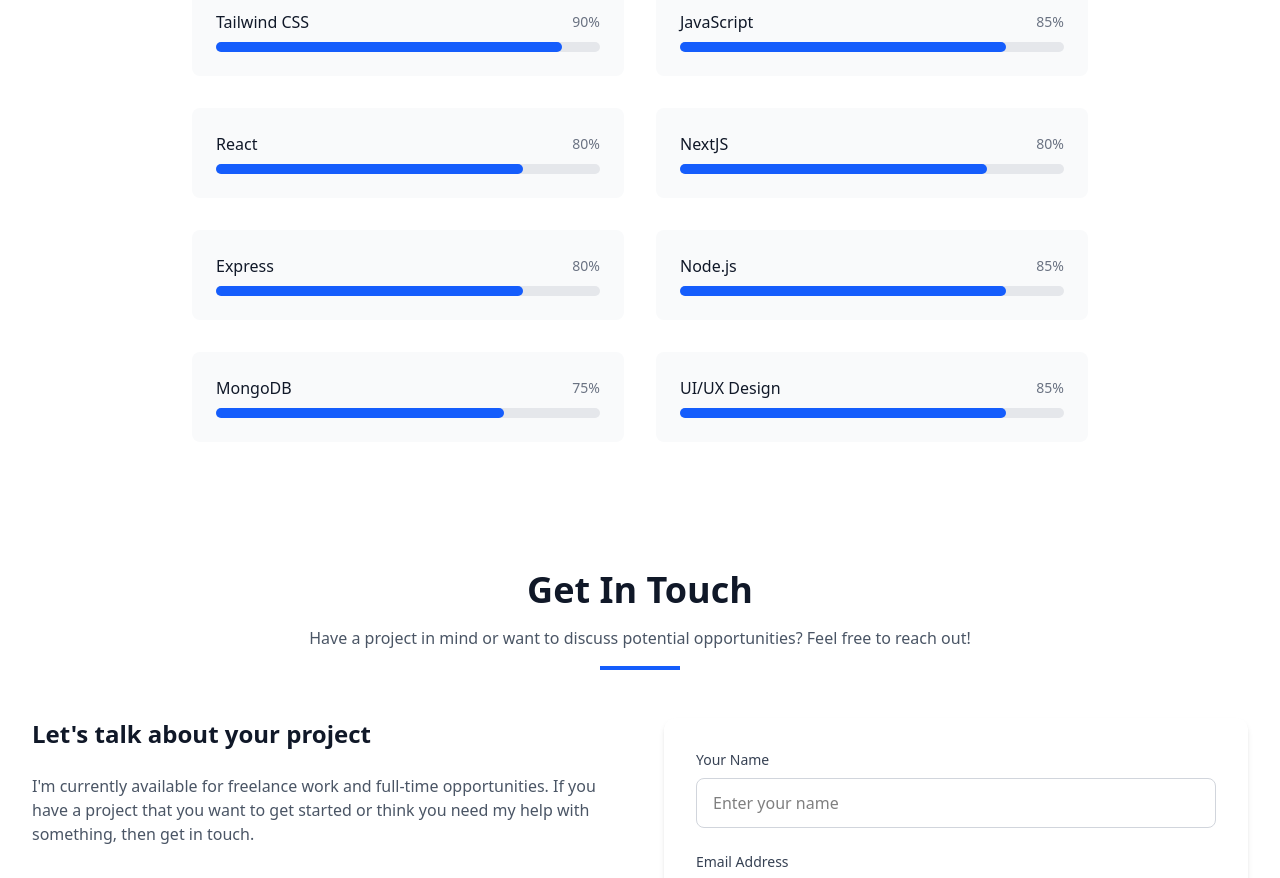
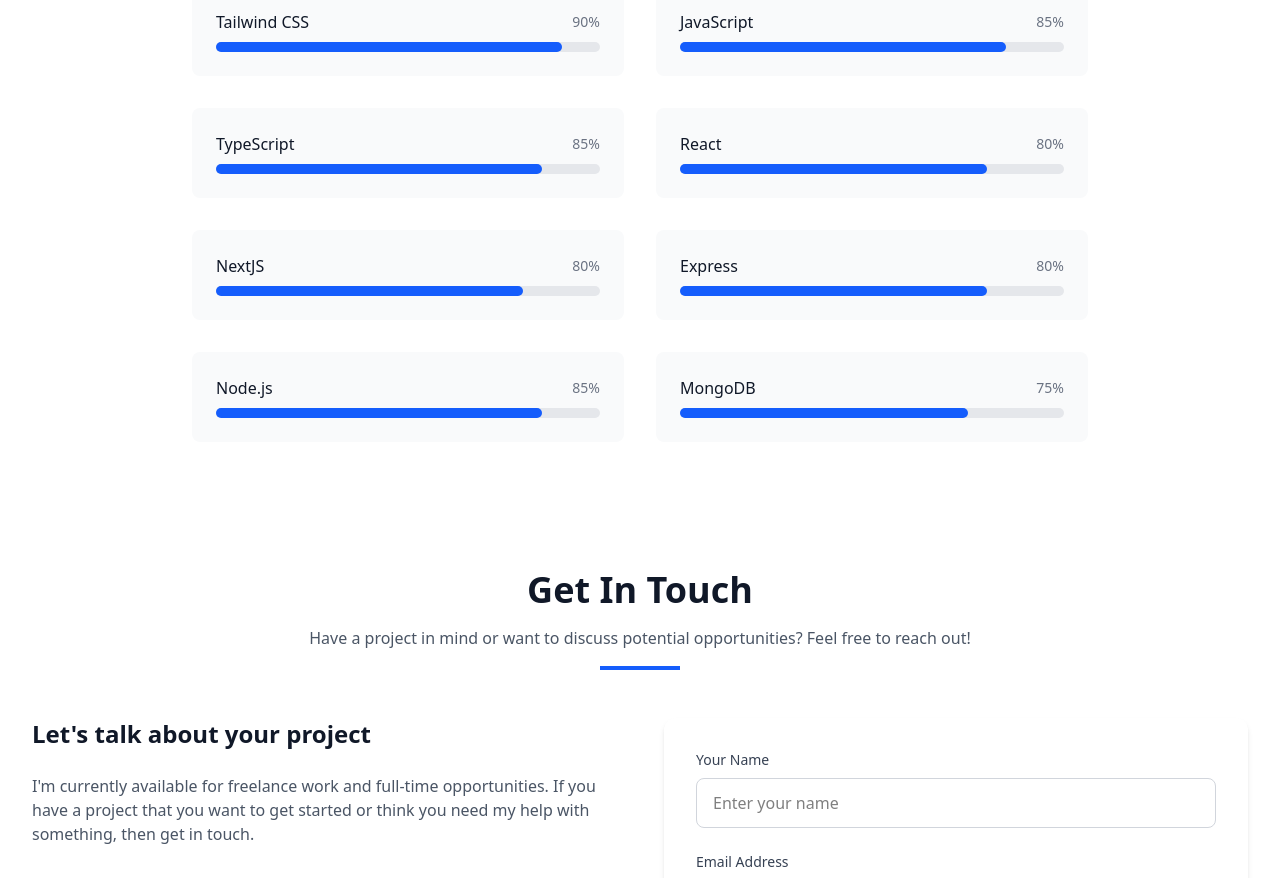
Before and after one commit to thetiwarishubh/Portfolio, a React (Vite) app in the folder my-portfolio/: page / in a window 1280 px wide. Shown: the part 2100-2978 px from the top of the page. Built offline with nearby package versions, Linux system fonts and the light colour scheme.

Commit message:
add typescript

```diff
--- a/my-portfolio/src/App.jsx
+++ b/my-portfolio/src/App.jsx
@@ -177,12 +177,12 @@
     { name: "Bootstrap", level: 90 },
     { name: "Tailwind CSS", level: 90 },
     { name: "JavaScript", level: 85 },
+    { name: "TypeScript", level: 85 },
     { name: "React", level: 80 },
     { name: "NextJS", level: 80 },
     { name: "Express", level: 80 },
     { name: "Node.js", level: 85 },
     { name: "MongoDB", level: 75 },
-    { name: "UI/UX Design", level: 85 },
   ];
 
   return (
```
